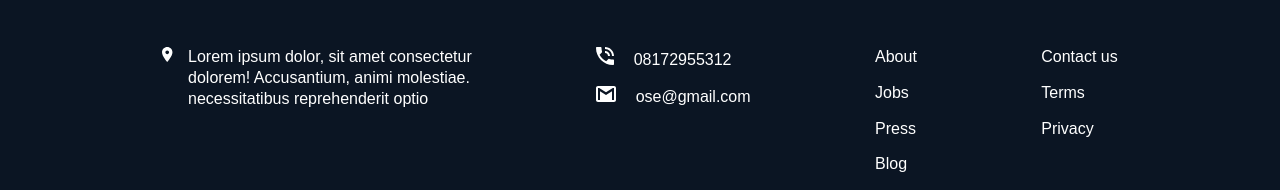
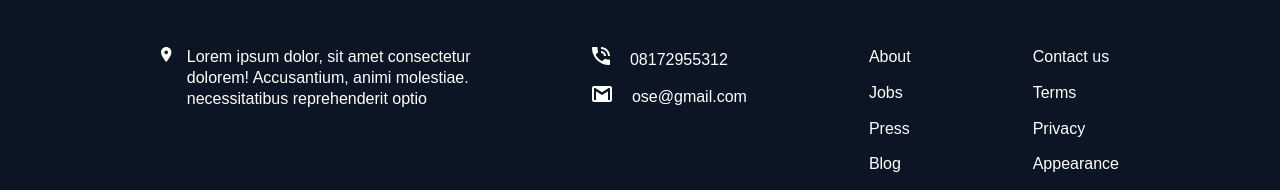
Before and after one commit to Priscilla123456/-My_first-_Capstone-_Project, a plain HTML site: page index.html in a window 1280 px wide. Shown: the part 2930-3120 px from the top of the page. Drawn offline with Linux system fonts and the light colour scheme.

Commit message:
test comnit

```diff
--- a/index.html
+++ b/index.html
@@ -306,6 +306,7 @@
             <li><a href="#">Contact us</a></li>
             <li><a href="#">Terms</a></li>
             <li><a href="#">Privacy</a></li>
+            <li><a href="#">Appearance</a></li>
           </ul>
         </div>
       </div>
```
Also changed, not shown: 1 other file.
